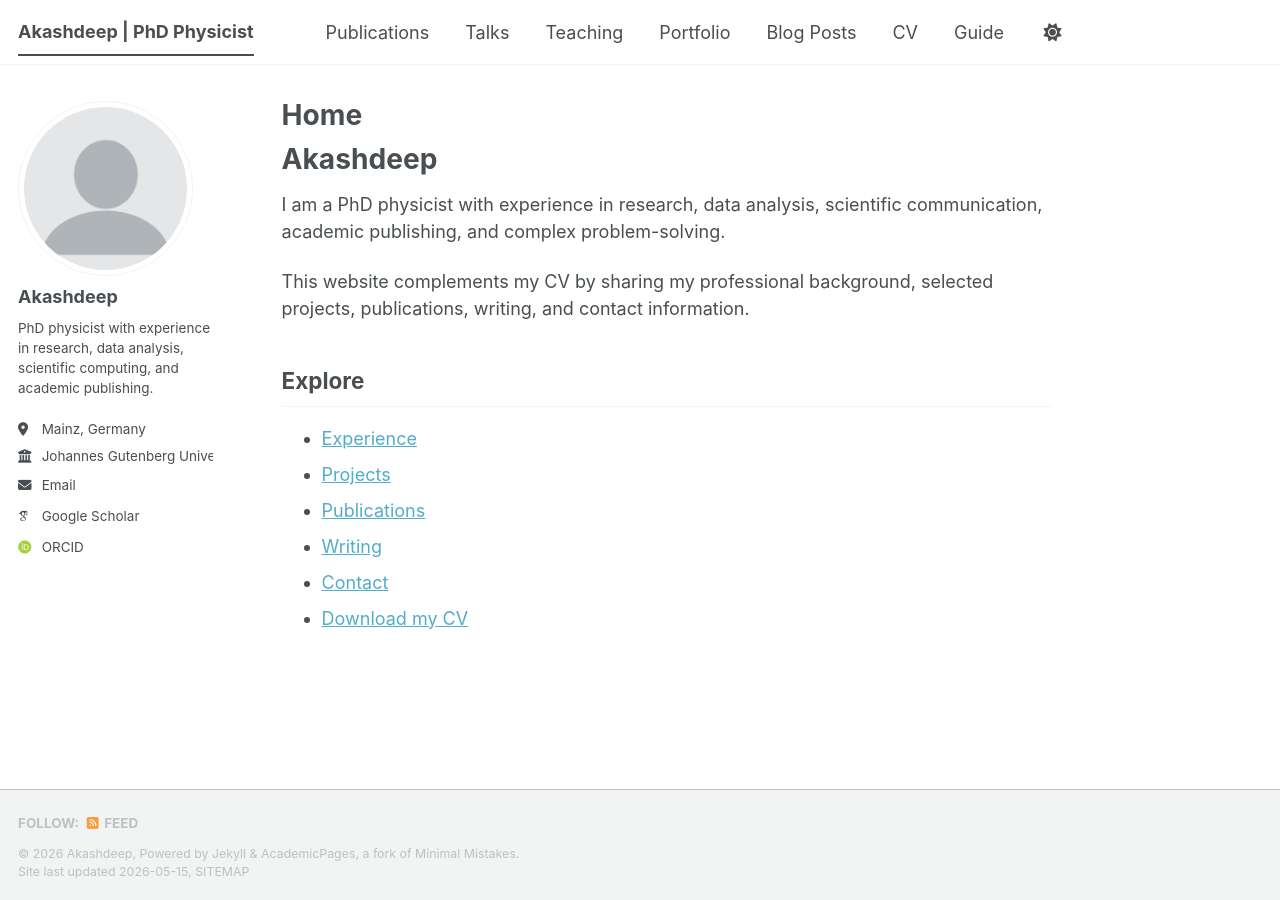
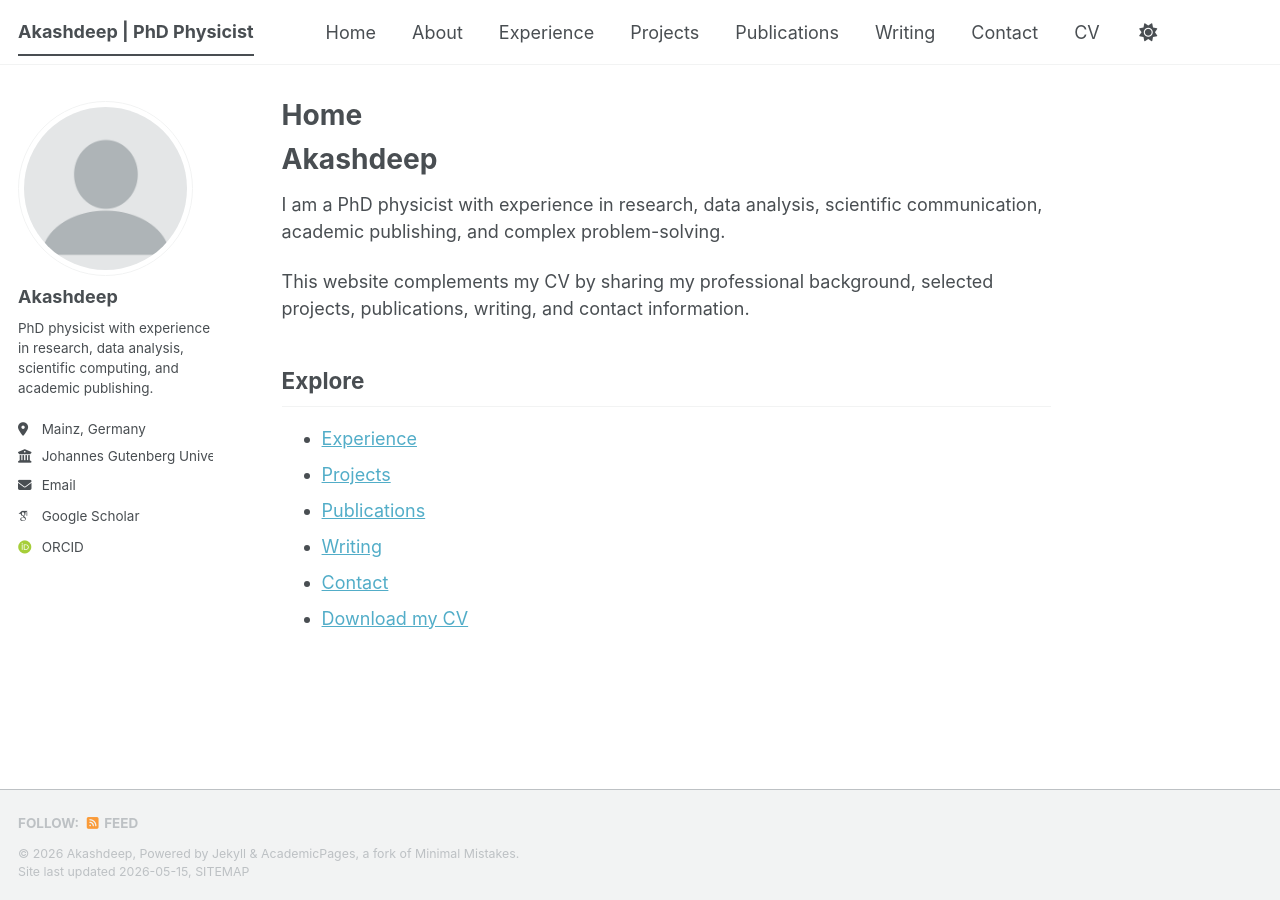
Before and after one commit to a-akashdeep/a-akashdeep, a Jekyll site: the page built from _pages/home.md, in a window 1280 px wide. Built offline with Jekyll 4.4.1, drawn with Linux system fonts in a browser that asks for light colours; some web fonts are replaced; a script bundle is joined from its source files by our own code; library files that are not in the unit come from our copies.

Commit message:
Update navigation.yml

```diff
--- a/_data/navigation.yml
+++ b/_data/navigation.yml
@@ -8,26 +8,26 @@
 #      Markdown formatted page while the second is generated using JSON.
 
 main:
+  - title: "Home"
+    url: /
+
+  - title: "About"
+    url: /about/
+
+  - title: "Experience"
+    url: /experience/
+
+  - title: "Projects"
+    url: /projects/
+
   - title: "Publications"
     url: /publications/
 
-  - title: "Talks"
-    url: /talks/
+  - title: "Writing"
+    url: /writing/
 
-  - title: "Teaching"
-    url: /teaching/
-
-  - title: "Portfolio"
-    url: /portfolio/
-
-  - title: "Blog Posts"
-    url: /year-archive/
+  - title: "Contact"
+    url: /contact/
 
   - title: "CV"
     url: /cv/
-
-  # - title: "CV"
-  #   url: /cv-json/
-
-  - title: "Guide"
-    url: /markdown/
```
